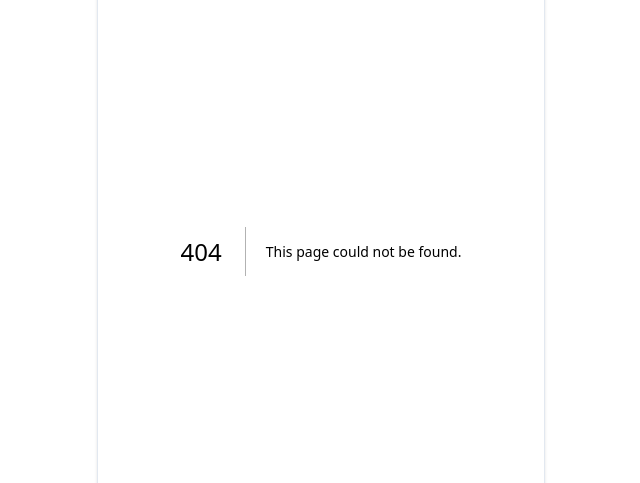
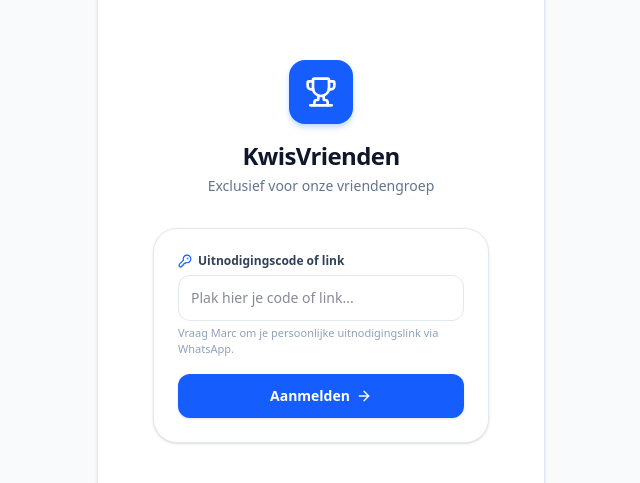
Before and after one commit to Controlix/be-quiz, a Next.js app: page /auth/login in a window 1280 px wide. Before the commit this address had no page. Shown: the part 149-632 px from the top of the page, without its empty margins (319-959 px from the left). Built offline with nearby package versions, Linux system fonts and the light colour scheme.

Commit message:
feat(slice4): implement invite token claim, session middleware, and login fallback

```diff
--- /dev/null
+++ b/src/app/auth/join/route.ts
@@ -0,0 +1,43 @@
+import { NextRequest, NextResponse } from "next/server";
+import { prisma } from "@/lib/db";
+import { hashToken } from "@/lib/crypto";
+import { createSession, SESSION_COOKIE_NAME, SESSION_DURATION_MS } from "@/lib/auth";
+
+export async function GET(req: NextRequest) {
+  const token = req.nextUrl.searchParams.get("token");
+
+  if (!token) {
+    return NextResponse.redirect(new URL("/auth/login?error=missing_token", req.url));
+  }
+
+  const tokenHash = hashToken(token);
+  const invite = await prisma.invite.findUnique({
+    where: { tokenHash },
+    include: { member: true },
+  });
+
+  if (!invite) {
+    return NextResponse.redirect(new URL("/auth/login?error=invalid_token", req.url));
+  }
+
+  // Mark invite as claimed
+  await prisma.invite.update({
+    where: { id: invite.id },
+    data: { usedAt: new Date() },
+  });
+
+  const { token: sessionToken } = await createSession(invite.memberId);
+
+  const response = NextResponse.redirect(new URL("/quizzes", req.url));
+  response.cookies.set({
+    name: SESSION_COOKIE_NAME,
+    value: sessionToken,
+    httpOnly: true,
+    secure: process.env.NODE_ENV === "production",
+    sameSite: "lax",
+    path: "/",
+    maxAge: Math.floor(SESSION_DURATION_MS / 1000),
+  });
+
+  return response;
+}
--- /dev/null
+++ b/src/app/auth/login/page.tsx
@@ -0,0 +1,100 @@
+"use client";
+
+import { Suspense, useState } from "react";
+import { useRouter, useSearchParams } from "next/navigation";
+import { Trophy, KeyRound, AlertCircle, ArrowRight } from "lucide-react";
+
+function LoginForm() {
+  const router = useRouter();
+  const searchParams = useSearchParams();
+  const [tokenInput, setTokenInput] = useState("");
+  const [error, setError] = useState<string | null>(null);
+
+  const urlError = searchParams.get("error");
+
+  const handleSubmit = (e: React.FormEvent) => {
+    e.preventDefault();
+    setError(null);
+
+    const trimmed = tokenInput.trim();
+    if (!trimmed) {
+      setError("Gelieve een geldige uitnodigingscode of link in te voeren.");
+      return;
+    }
+
+    let token = trimmed;
+    if (trimmed.includes("token=")) {
+      try {
+        const url = new URL(trimmed);
+        token = url.searchParams.get("token") || trimmed;
+      } catch {
+        const match = trimmed.match(/token=([^&]+)/);
+        if (match) token = match[1];
+      }
+    }
+
+    router.push(`/auth/join?token=${encodeURIComponent(token)}`);
+  };
+
+  return (
+    <div className="bg-white rounded-3xl border border-slate-200 p-6 shadow-sm">
+      {(urlError || error) && (
+        <div className="flex items-center gap-2 text-xs text-red-800 bg-red-50 p-3 rounded-xl border border-red-200 mb-4">
+          <AlertCircle className="w-4 h-4 shrink-0 text-red-600" />
+          <span>
+            {urlError === "invalid_token"
+              ? "Deze uitnodigingscode is ongeldig of reeds gebruikt."
+              : urlError === "missing_token"
+              ? "Geen geldige code gevonden in de link."
+              : error}
+          </span>
+        </div>
+      )}
+
+      <form onSubmit={handleSubmit} className="space-y-4">
+        <div>
+          <label className="block text-xs font-bold text-slate-700 mb-1.5 flex items-center gap-1.5">
+            <KeyRound className="w-3.5 h-3.5 text-blue-600" />
+            <span>Uitnodigingscode of link</span>
+          </label>
+          <input
+            type="text"
+            value={tokenInput}
+            onChange={(e) => setTokenInput(e.target.value)}
+            placeholder="Plak hier je code of link..."
+            className="w-full text-sm p-3 rounded-xl border border-slate-200 focus:outline-hidden focus:ring-2 focus:ring-blue-500/20 focus:border-blue-500"
+          />
+          <p className="text-[11px] text-slate-400 mt-1">
+            Vraag Marc om je persoonlijke uitnodigingslink via WhatsApp.
+          </p>
+        </div>
+
+        <button
+          type="submit"
+          className="w-full py-3 px-4 bg-blue-600 hover:bg-blue-700 text-white font-bold text-sm rounded-xl shadow-sm flex items-center justify-center gap-1.5 transition-all active:scale-[0.99]"
+        >
+          <span>Aanmelden</span>
+          <ArrowRight className="w-4 h-4" />
+        </button>
+      </form>
+    </div>
+  );
+}
+
+export default function LoginPage() {
+  return (
+    <div className="flex-1 flex flex-col justify-center p-6 max-w-sm mx-auto w-full">
+      <div className="text-center mb-8">
+        <div className="w-16 h-16 rounded-2xl bg-blue-600 text-white flex items-center justify-center mx-auto mb-4 shadow-md shadow-blue-200">
+          <Trophy className="w-8 h-8" />
+        </div>
+        <h1 className="text-2xl font-black text-slate-900 tracking-tight">KwisVrienden</h1>
+        <p className="text-sm text-slate-500 mt-1">Exclusief voor onze vriendengroep</p>
+      </div>
+
+      <Suspense fallback={<div className="text-center py-6 text-xs text-slate-400">Laden...</div>}>
+        <LoginForm />
+      </Suspense>
+    </div>
+  );
+}
--- /dev/null
+++ b/src/app/auth/logout/route.ts
@@ -0,0 +1,8 @@
+import { NextRequest, NextResponse } from "next/server";
+import { SESSION_COOKIE_NAME } from "@/lib/auth";
+
+export async function GET(req: NextRequest) {
+  const response = NextResponse.redirect(new URL("/auth/login", req.url));
+  response.cookies.delete(SESSION_COOKIE_NAME);
+  return response;
+}
--- /dev/null
+++ b/src/lib/auth.ts
@@ -0,0 +1,55 @@
+import { cookies } from "next/headers";
+import { prisma } from "@/lib/db";
+import { hashToken, generateSecureToken } from "@/lib/crypto";
+import { Member } from "@prisma/client";
+
+export const SESSION_COOKIE_NAME = "session_token";
+export const SESSION_DURATION_MS = 90 * 24 * 60 * 60 * 1000; // 90 days
+
+export async function createSession(
+  memberId: string
+): Promise<{ token: string; expiresAt: Date }> {
+  const rawToken = generateSecureToken();
+  const tokenHash = hashToken(rawToken);
+  const expiresAt = new Date(Date.now() + SESSION_DURATION_MS);
+
+  await prisma.session.create({
+    data: {
+      memberId,
+      tokenHash,
+      expiresAt,
+    },
+  });
+
+  return { token: rawToken, expiresAt };
+}
+
+export async function validateSession(token: string): Promise<{ member: Member } | null> {
+  const tokenHash = hashToken(token);
+  const session = await prisma.session.findUnique({
+    where: { tokenHash },
+    include: { member: true },
+  });
+
+  if (!session) return null;
+
+  if (session.expiresAt < new Date()) {
+    await prisma.session.delete({ where: { id: session.id } }).catch(() => {});
+    return null;
+  }
+
+  return { member: session.member };
+}
+
+export async function getSessionMember(): Promise<Member | null> {
+  try {
+    const cookieStore = await cookies();
+    const token = cookieStore.get(SESSION_COOKIE_NAME)?.value;
+    if (!token) return null;
+
+    const result = await validateSession(token);
+    return result?.member || null;
+  } catch {
+    return null;
+  }
+}
--- /dev/null
+++ b/src/lib/crypto.ts
@@ -0,0 +1,9 @@
+import crypto from "crypto";
+
+export function hashToken(token: string): string {
+  return crypto.createHash("sha256").update(token).digest("hex");
+}
+
+export function generateSecureToken(): string {
+  return crypto.randomBytes(32).toString("hex");
+}
--- /dev/null
+++ b/src/middleware.ts
@@ -0,0 +1,42 @@
+import { NextResponse } from "next/server";
+import type { NextRequest } from "next/server";
+
+export function middleware(request: NextRequest) {
+  const { pathname } = request.nextUrl;
+
+  // Allow auth routes, public assets, and API icons
+  if (
+    pathname.startsWith("/auth") ||
+    pathname.startsWith("/_next") ||
+    pathname.startsWith("/api/quizzes") && pathname.endsWith("/calendar.ics") ||
+    pathname.startsWith("/uploads") ||
+    pathname === "/manifest.json" ||
+    pathname === "/favicon.ico" ||
+    pathname.endsWith(".png") ||
+    pathname.endsWith(".jpg") ||
+    pathname.endsWith(".svg")
+  ) {
+    return NextResponse.next();
+  }
+
+  const sessionToken = request.cookies.get("session_token")?.value;
+
+  if (!sessionToken) {
+    const loginUrl = new URL("/auth/login", request.url);
+    return NextResponse.redirect(loginUrl);
+  }
+
+  return NextResponse.next();
+}
+
+export const config = {
+  matcher: [
+    /*
+     * Match all request paths except for the ones starting with:
+     * - _next/static (static files)
+     * - _next/image (image optimization files)
+     * - favicon.ico (favicon file)
+     */
+    "/((?!_next/static|_next/image|favicon.ico).*)",
+  ],
+};
```
Also changed, not shown: 1 other file (tests, documents, lock files or other folders).
